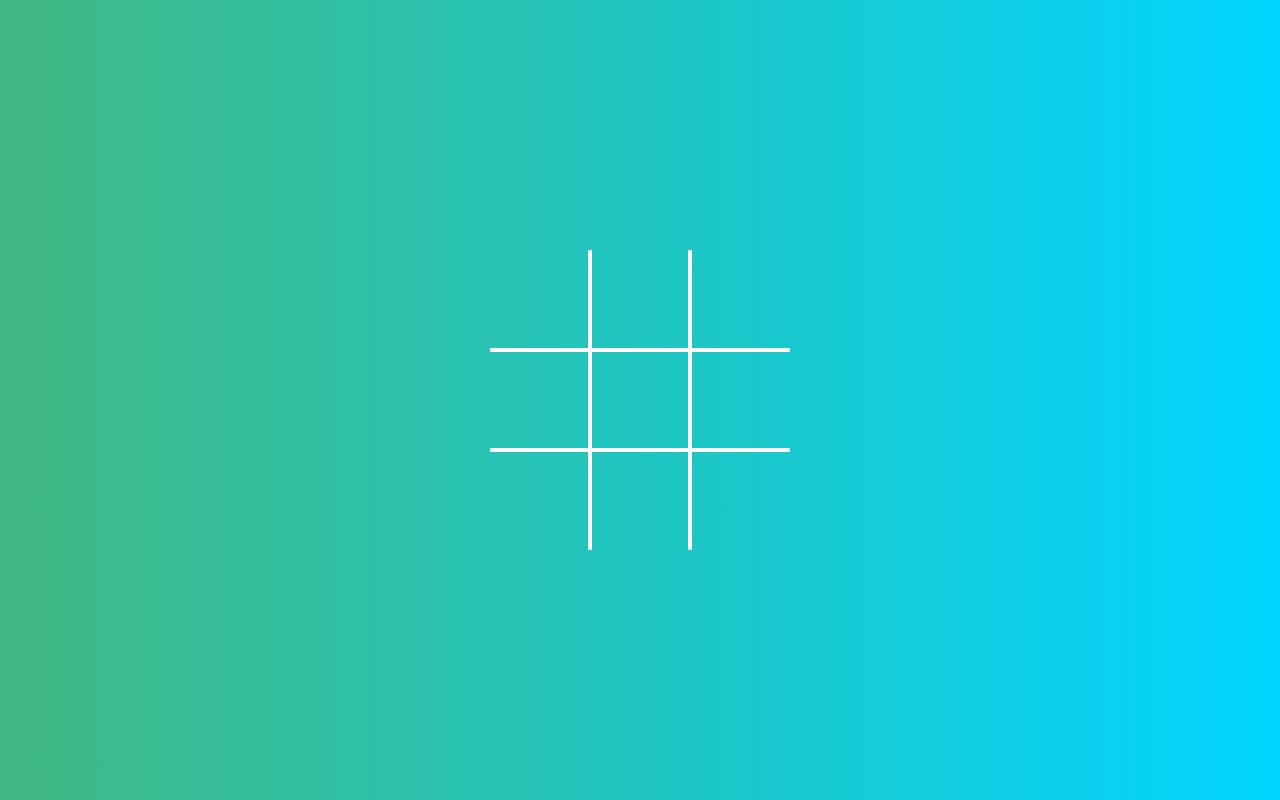
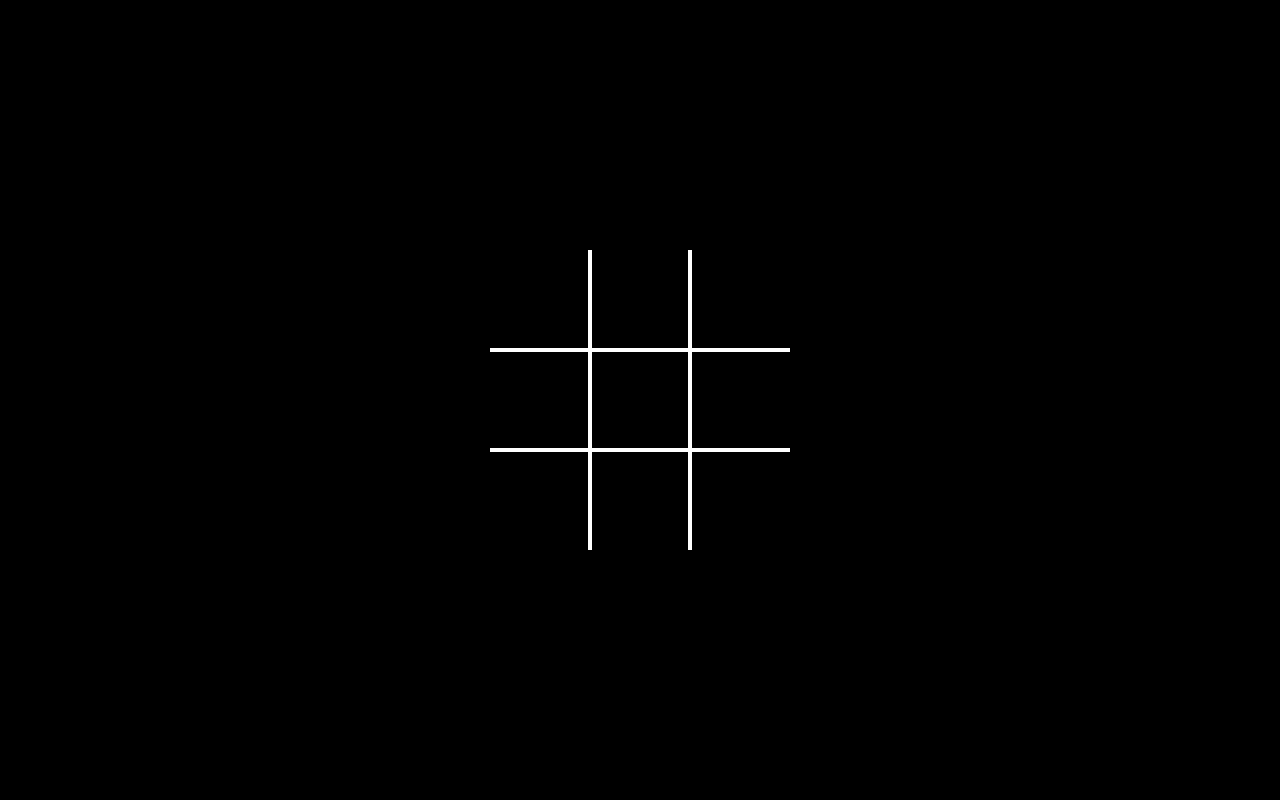
Before and after one commit to m4tias947/jogodaVelha, a plain HTML site: page index.html in a window 1280 px wide. Drawn offline with Linux system fonts and the light colour scheme.

Commit message:
Update style.css

```diff
--- a/css/style.css
+++ b/css/style.css
@@ -7,7 +7,7 @@
 body{
     height: 100vh;
     width: 100vw;
-    background: linear-gradient(90deg, rgba(65, 184, 131, 1) 0%, rgba(0, 212, 255, 1)100%);
+    background: black;
 }
 
 .board{
```
